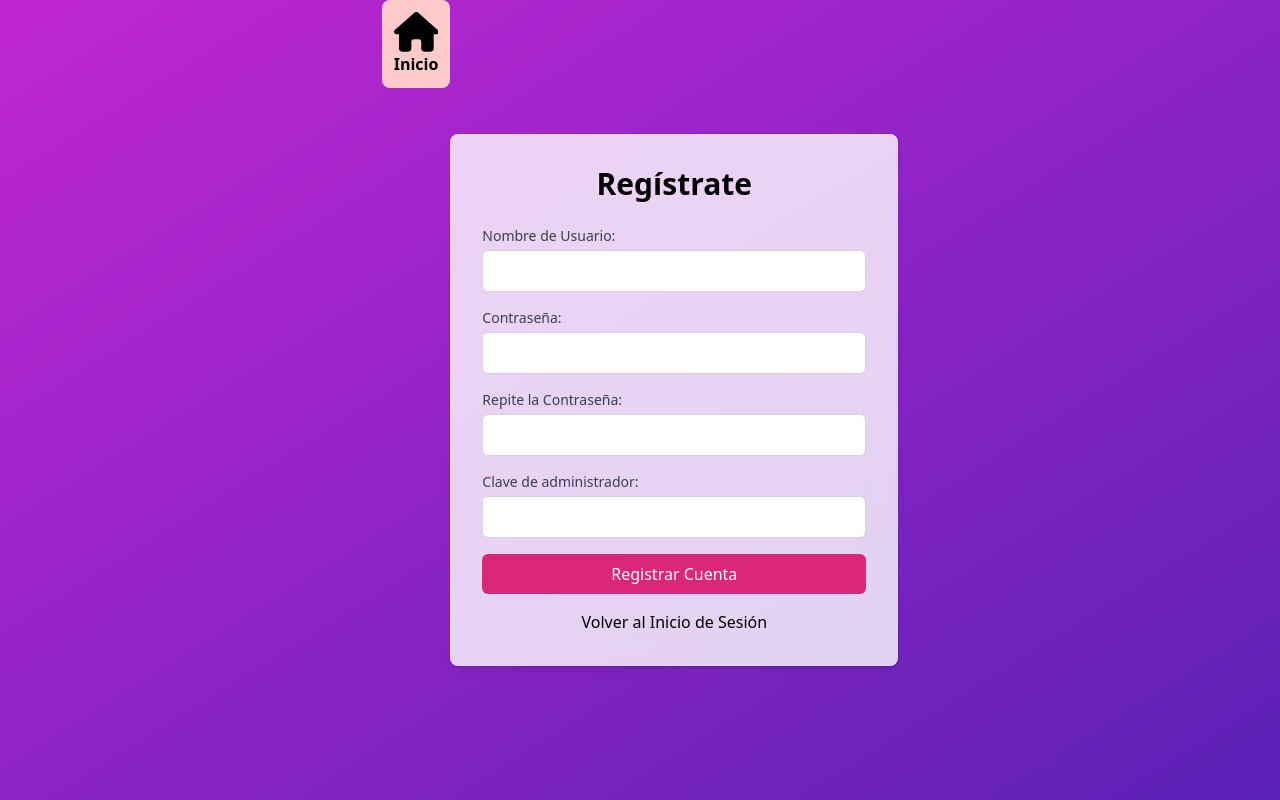
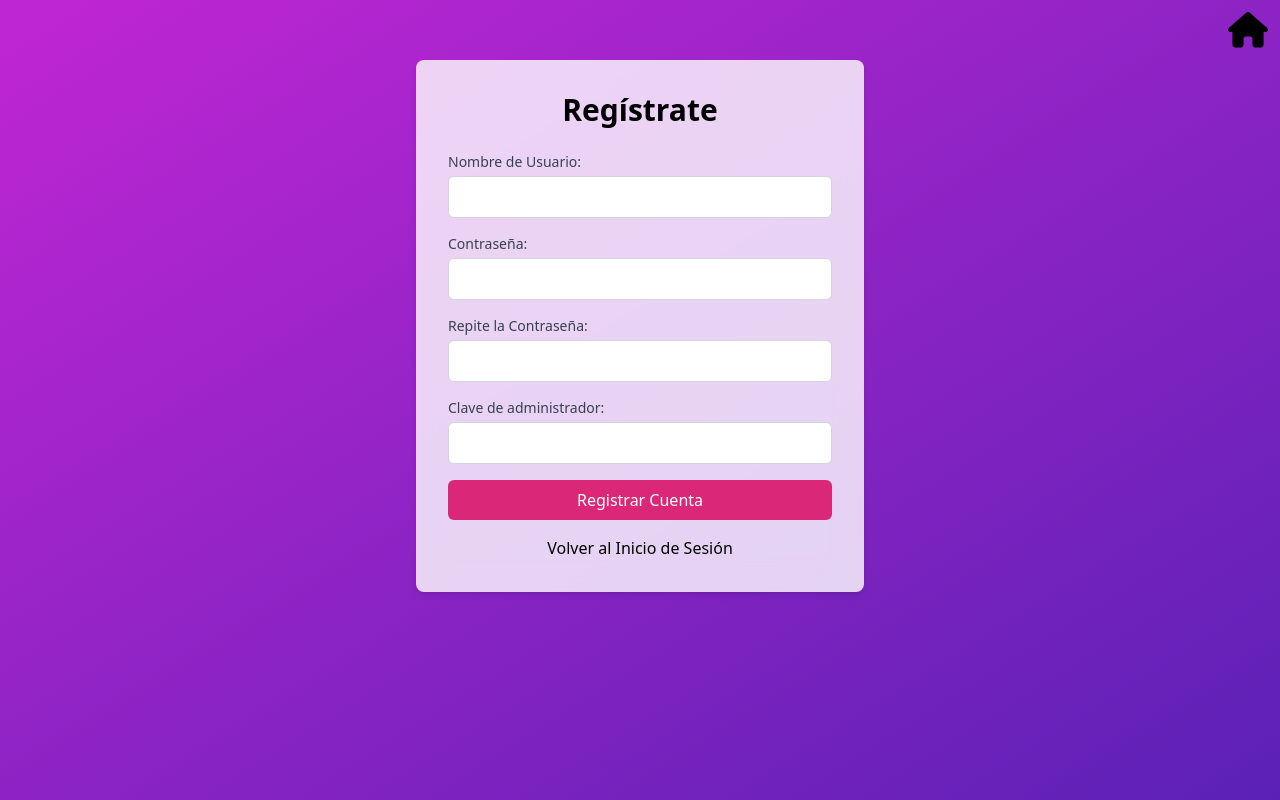
Before and after one commit to hugomoreno16/Catch, a React (Create React App) app: page /registro in a window 1280 px wide. Built offline with nearby package versions, Linux system fonts and the light colour scheme; what tailwindcss-animated would draw is missing.

Commit message:
homes bien puestos

```diff
--- a/src/components/LogIn.jsx
+++ b/src/components/LogIn.jsx
@@ -29,12 +29,17 @@ export function LogIn(props) {
     }
     return (
         <>
-            <section className="bg-gradient-to-br from-lime-300 to-green-400 h-screen flex items-center justify-center" id="admin">
+            <section className="bg-gradient-to-br from-lime-300 to-green-400 h-screen" id="admin">
                 {
                     props.home && (
-                        <Link to="/" className="p-3 bg-red-200 rounded-lg hover:bg-red-300 font-semibold"><LogoHome />Inicio</Link>
+                        <header className='flex justify-end p-5'>
+                           <div className='w-10'>
+                           <Link to="/"><LogoHome /></Link>
+                           </div>
+                        </header>
                     )
                 }
+                <main className='flex justify-center items-center'>
                 <div className="bg-white bg-opacity-80 backdrop-blur-lg p-8 rounded-lg shadow-md w-full max-w-md">
                     <h2 className="text-3xl font-extrabold mb-6 text-center">Inicia Sesión</h2>
 
@@ -55,6 +60,7 @@ export function LogIn(props) {
                         <Link to="/registro" className="flex justify-center" href="#">¿No tienes cuenta?, Regístrate</Link>
                     </form>
                 </div>
+                </main>
             </section>
         </>
     )
--- a/src/components/Registro.jsx
+++ b/src/components/Registro.jsx
@@ -38,11 +38,14 @@ function Registro() {
 
     return (
         <>
-            <section className="bg-gradient-to-br from-fuchsia-600 to-violet-800 h-screen flex justify-center">
-                <div className='flex flex-col'>
-                    <Link to="/" className="p-3 bg-red-200 rounded-lg hover:bg-red-300 font-semibold"><LogoHome />Inicio</Link>
-                </div>
-                <main className="bg-white bg-opacity-80 backdrop-blur-lg p-8 rounded-lg shadow-md w-full max-w-md self-center">
+            <section className="bg-gradient-to-br from-fuchsia-600 to-violet-800 h-screen">
+                <header className='flex justify-end p-3'>
+                   <div className='w-10'>
+                   <Link to="/"><LogoHome /></Link>
+                   </div>
+                </header>
+                <main className='flex justify-center'>
+                <div className="bg-white bg-opacity-80 backdrop-blur-lg p-8 rounded-lg shadow-md w-full max-w-md">
                     <h2 className="text-3xl font-extrabold mb-6 text-center">Regístrate</h2>
 
                     <form className="space-y-4" onSubmit={handleSubmit(onSubmit)}>
@@ -73,6 +76,7 @@ function Registro() {
                         <button type="submit" className="w-full px-4 py-2 bg-pink-600 hover:bg-pink-4h00 focus:ring-4 focus:outline-none focus:ring-blue-300 font-medium rounded-md text-white">Registrar Cuenta</button>
                         <Link to="/login" className="flex justify-center transition-transform transform hover:scale-110 hover:cursor-pointer">Volver al Inicio de Sesión</Link>
                     </form>
+                </div>
                 </main>
             </section>
         </>
--- a/src/components/Sala.jsx
+++ b/src/components/Sala.jsx
@@ -1,7 +1,21 @@
+import { LogoHome, LogoAtras } from './Icons'
+
 export function Sala() {
     return (
         <>
-            <section className="bg-gradient-to-br from-amber-300 to-yellow-400 h-screen flex justify-center items-center" id="toGame">
+            <section className="bg-gradient-to-br from-amber-300 to-yellow-400 h-screen" id="toGame">
+                <header className='flex justify-between p-8'>
+                    <div className='w-10'>
+                        <LogoAtras />
+                    </div>
+                    <div>
+                        <h1 className="font-extrabold animate-flip-down animate-ease-in-out text-5xl">SALA ESPERA</h1>
+                    </div>
+                    <div className='w-10'>
+                        <LogoHome />
+                    </div>
+                </header>
+                <main className='flex justify-center mt-32'>
                     <div className="z-10 bg-slate-100 p-8 rounded-lg shadow-lg w-full max-w-md">
                         <h2 className="text-3xl font-extrabold mb-6 text-center text-black">Empezar a Jugar</h2>
 
@@ -13,6 +27,7 @@ export function Sala() {
                             <button id="boton" type="submit" className="w-full px-4 py-2 bg-teal-700 hover:bg-emerald-500 focus:ring-4 focus:outline-none focus:ring-blue-300 font-medium rounded-md text-white">¡A Jugar!</button>
                         </form>
                     </div>
+                </main>
             </section>
         </>
     )
```
Lines whose indentation alone changed are shown as unchanged.
